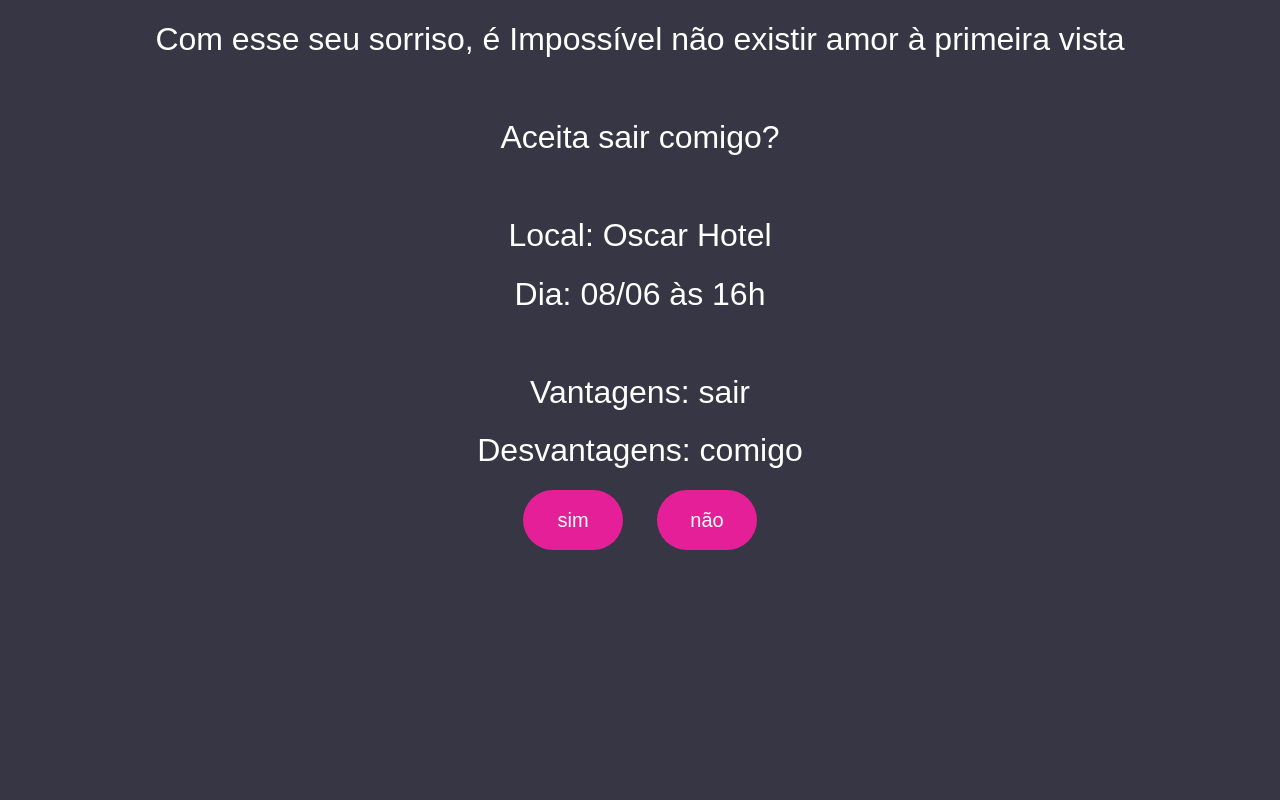
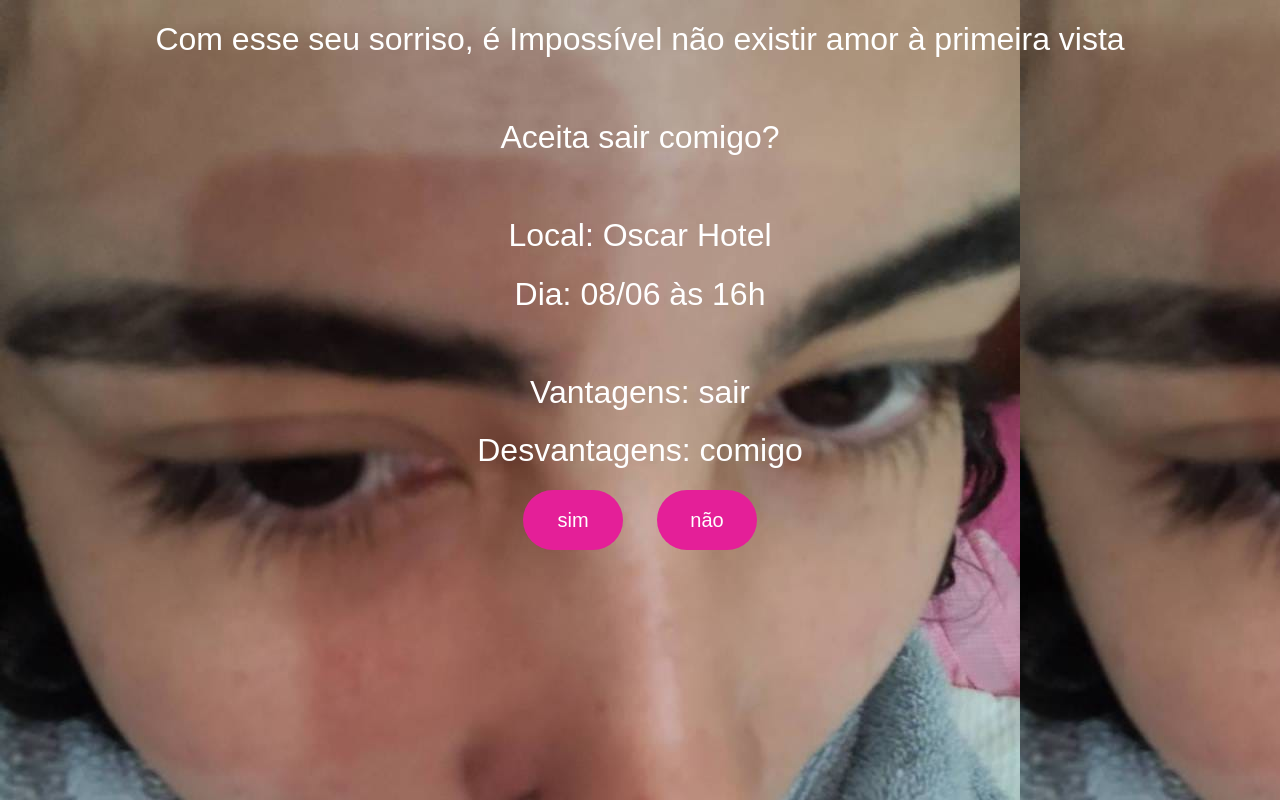
Before and after one commit to ThauanSilva03/convite, a plain HTML site: page index.html in a window 1280 px wide. Drawn offline with Linux system fonts and the light colour scheme; a web font is replaced by a local one.

Commit message:
Update and rename convite.html to index.html

```diff
--- a/convite.html
+++ b/index.html
@@ -11,7 +11,7 @@
         text-align: center;
     }
     body{
-        background-color: rgb(54, 54, 68);
+        background-image: url(giullialindalindalindagatinha.jpeg);
     }
     button{
         width: 5em;
```
